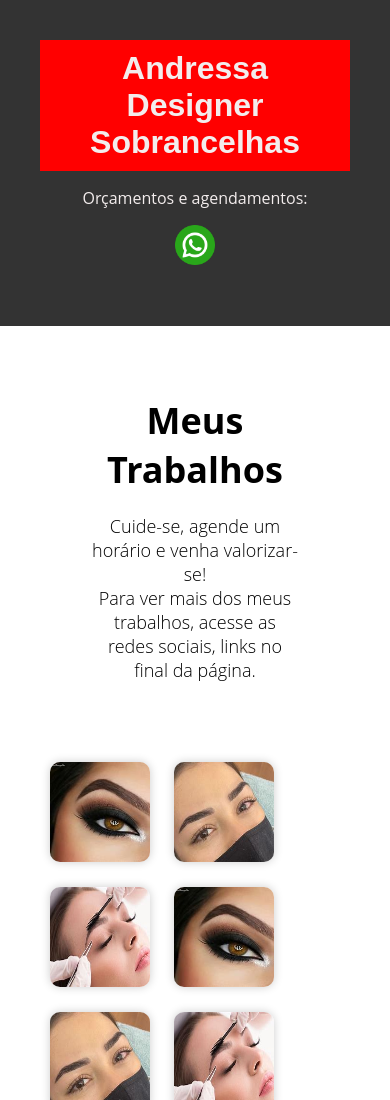
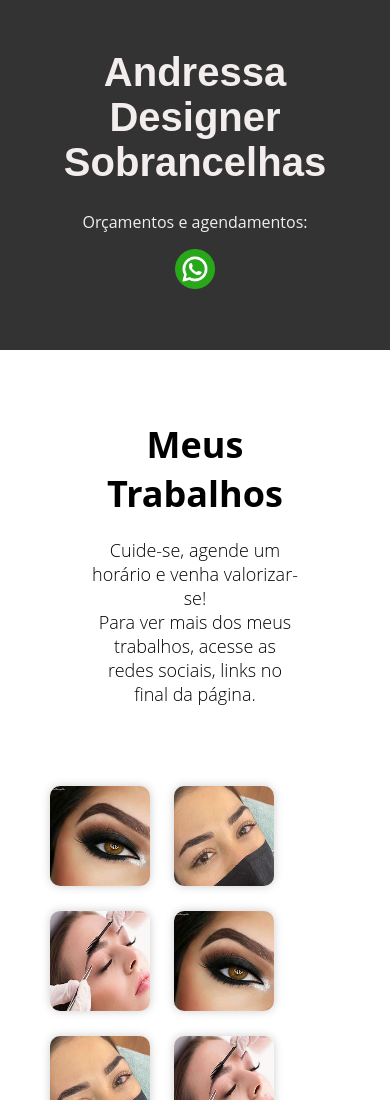
Before and after one commit to osi-83/Andressa, a plain HTML site: page index.html in a window 390 px wide. Shown: the top 1100 px of the page. Drawn offline with Linux system fonts and the light colour scheme.

Commit message:
version4.0

```diff
--- a/css/estilos.css
+++ b/css/estilos.css
@@ -7,7 +7,7 @@ body {
 .container {
     display: flex-box;
     max-width: 1200px;
-    margin: 0 auto;
+    margin: 0;
     padding: 30px;
     justify-content: center;
 }
@@ -24,14 +24,13 @@ body {
     color: #f3eded;
     padding: 10px;
     text-align: center;
-    clear: both;
     position: relative;
 
 }
 
 .header .logo {
     font-family: sans-serif;
-    font-size: auto;
+    font-size: 40px;
     font-weight: bold;
     margin: 0;
     padding: 10px;
@@ -170,12 +169,6 @@ body {
 }
 
 @media (max-width: 480px) {
-    .logo{
-        background-color: red;
-        font-size-adjust: ;
-
-    }
-
     .hero {
         grid-template-columns: 1fr;
     }
```
